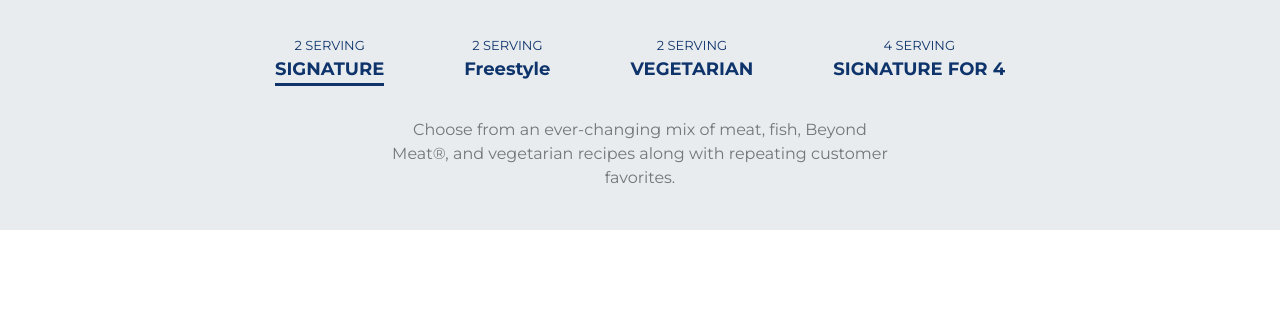
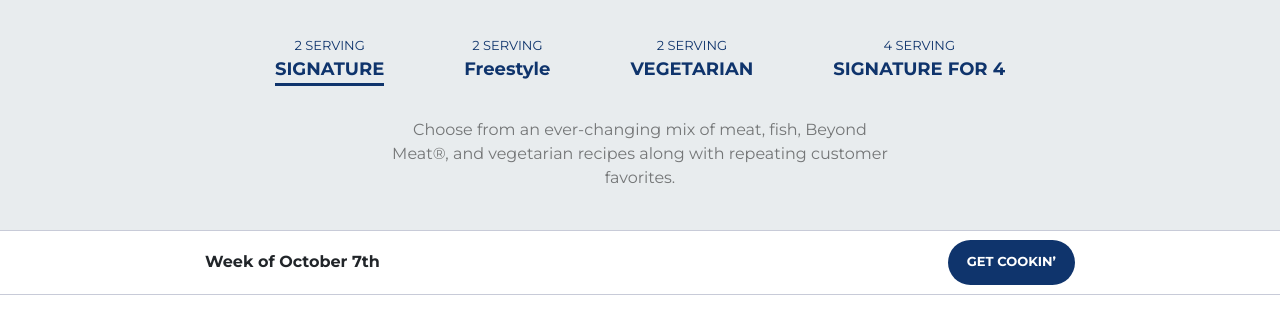
Before and after one commit to MerliMejia/Raylin-web-test, a plain HTML site: page index.html in a window 1280 px wide. Shown: the part 188-522 px from the top of the page. Drawn offline with nearby package versions, Linux system fonts and the light colour scheme.

Commit message:
Date header

```diff
--- a/assets/css/main.css
+++ b/assets/css/main.css
@@ -1,5 +1,6 @@
 :root {
   --mainTextColor: #0f346c;
+  --mainTextColorHover: #09155a;
   --grayTextColor: rgba(0, 0, 0, 0.5);
   --secondaryBtnColor: #f65f24;
   --secondaryBtnColorHover: rgb(230, 70, 22);
@@ -72,6 +73,7 @@ li {
 
 /***************************************************END MENU************************************************/
 
+/***************************************************SERVING MENU*******************************************/
 #foodMenuContainer {
   background-color: var(--bgLightGray);
   height: fit-content;
@@ -199,6 +201,51 @@ li {
   cursor: pointer;
 }
 
+/***********************************************************************************************************/
+
+#dateHeader{
+  border-top-style: solid;
+  border-top-width: 1px;
+  border-top-color: var(--bgNormalGray);
+
+  border-bottom-style: solid;
+  border-bottom-width: 1px;
+  border-bottom-color: var(--bgNormalGray);
+
+  height: 65px;
+}
+
+#dateHeader-container{
+  height: 100%;
+  max-width: 900px;
+}
+
+#dateHeader-container span{
+  font-size: 16px;
+  font-weight: bold;
+}
+
+#dateHeader-container-getCookin{
+  background-color: var(--mainTextColor);
+  color: white;
+  font-size: 13px;
+  border-radius: 50px;
+  padding-left: 18px;
+  padding-right: 18px;
+  height: 45px;
+  font-weight: 600;
+  float: right;
+}
+
+#dateHeader-container-getCookin:hover {
+  background-color: var(--mainTextColorHover);
+}
+
+#dateHeader-container{
+  padding: 0;
+}
+
+
 @media only screen and (max-width: 767px) {
   #mobileMenu {
     display: flex;
--- a/index.html
+++ b/index.html
@@ -182,6 +182,17 @@
     </div>
   </section>
 
+  <section id="dateHeader">
+    <div id="dateHeader-container" class="container-fluid d-flex align-items-center">
+      <div class="col-6">
+        <span>Week of October 7th</span>
+      </div>
+      <div class="col-6">
+        <button id="dateHeader-container-getCookin" type="button" class="btn">GET COOKIN’</button>
+      </div>
+    </div>
+  </section>
+
   <script src="https://code.jquery.com/jquery-3.3.1.slim.min.js"
     integrity="sha384-q8i/X+965DzO0rT7abK41JStQIAqVgRVzpbzo5smXKp4YfRvH+8abtTE1Pi6jizo"
     crossorigin="anonymous"></script>
```
